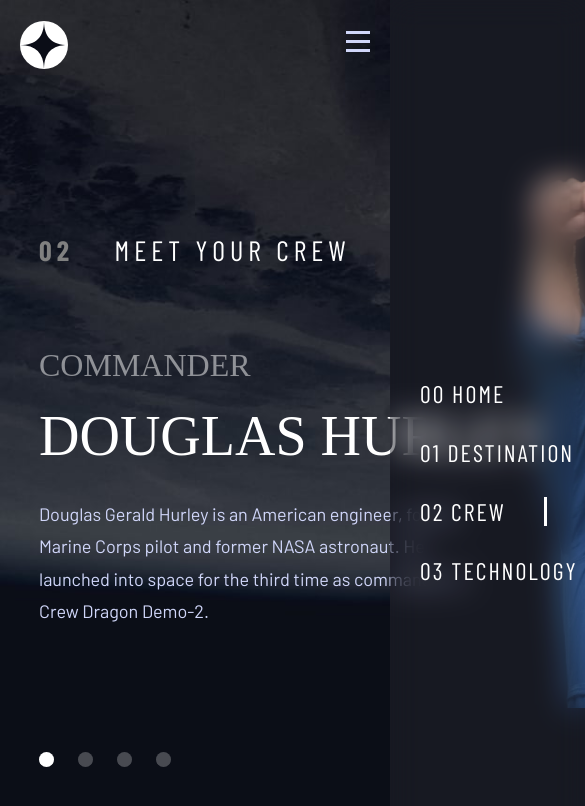
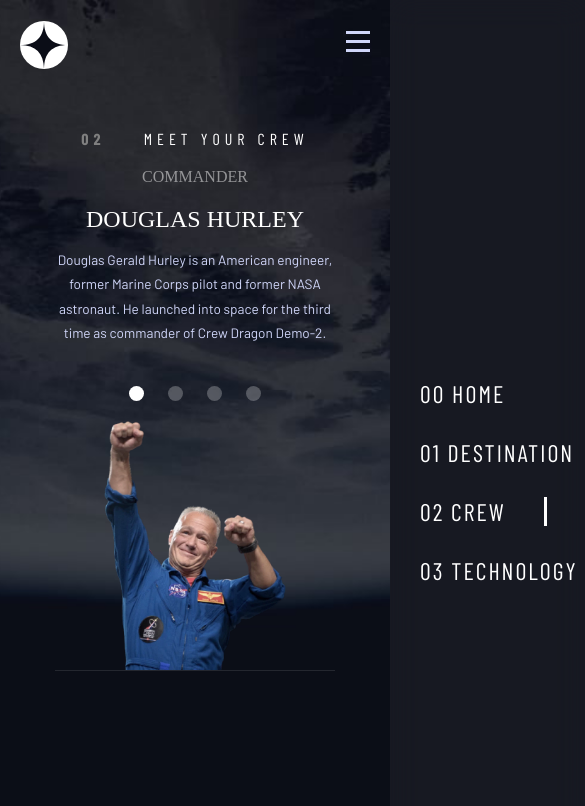
Before and after one commit to ME0WGE/React-Space-Router, a React (Vite) app: page /crew in a window 390 px wide. Shown: the top 806 px of the page, 585 px wide, since content can reach past the window. Built offline with nearby package versions, Linux system fonts and the light colour scheme; a web font is replaced by a local one.

Commit message:
responsive crew okayge

```diff
--- a/src/pages/crew/crew.css
+++ b/src/pages/crew/crew.css
@@ -1,5 +1,12 @@
 .crew-container {
   background-image: url("../../assets/crew/desktop/background-crew-desktop.jpg");
+  background-size: cover;
+  background-position: center;
+  background-repeat: no-repeat;
+  min-height: 100vh;
+  width: 100%;
+  display: flex;
+  flex-direction: column;
 }
 
 /* Structure principale */
@@ -105,3 +112,166 @@
 .crew-dot.active {
   background-color: white;
 }
+
+@media (max-width: 1440px) {
+  /* -- TABLET -- */
+  .crew-container {
+    background-image: url("../../assets/crew/tablet/background-crew-tablet.jpg");
+  }
+
+  .crew-content {
+    flex-direction: column;
+    height: auto;
+    padding: 0 5%;
+    align-items: center;
+  }
+
+  .crew-info {
+    width: 80%;
+    min-width: auto;
+    padding-top: 2rem;
+    align-items: center;
+    text-align: center;
+    order: 1;
+  }
+
+  .crew-title {
+    width: 100%;
+    text-align: center;
+    padding-top: 4rem;
+  }
+
+  .crew-details {
+    margin-top: 40px;
+    height: auto;
+    align-items: center;
+  }
+
+  .crew-details h2 {
+    font-size: 24px;
+  }
+
+  .crew-details h3 {
+    font-size: 40px;
+  }
+
+  .crew-bio {
+    width: 80%;
+    text-align: center;
+    margin-bottom: 40px;
+  }
+
+  .crew-nav {
+    justify-content: center;
+    margin-bottom: 40px;
+  }
+
+  .crew-image {
+    width: 60%;
+    height: 450px;
+    margin-top: 20px;
+    align-self: center;
+    order: 2;
+  }
+
+  .crew-image img {
+    height: 100%;
+  }
+}
+
+@media (max-width: 768px) {
+  /* -- MOBILE -- */
+  .crew-container {
+    background-image: url("../../assets/crew/mobile/background-crew-mobile.jpg");
+  }
+
+  .crew-content {
+    flex-direction: column-reverse;
+  }
+
+  .crew-info {
+    width: 95%;
+    order: 2;
+  }
+
+  .crew-image {
+    width: 80%;
+    height: 320px;
+    order: 1;
+    border-bottom: 1px solid rgba(255, 255, 255, 0.1);
+    margin-top: 0;
+  }
+
+  .crew-title {
+    padding-top: 2.5rem;
+  }
+
+  .crew-title > h1 {
+    font-size: 1.25rem;
+  }
+
+  .crew-details {
+    margin-top: 20px;
+  }
+
+  .crew-details h2 {
+    font-size: 18px;
+  }
+
+  .crew-details h3 {
+    font-size: 28px;
+    margin-bottom: 15px;
+  }
+
+  .crew-bio {
+    width: 90%;
+    height: auto;
+    max-height: 120px;
+    overflow-y: auto;
+    margin-bottom: 30px;
+    font-size: 0.9rem;
+  }
+
+  .crew-dot {
+    width: 12px;
+    height: 12px;
+  }
+
+  .crew-nav {
+    margin-top: 10px;
+    margin-bottom: 20px;
+  }
+}
+
+@media (max-width: 480px) {
+  /* -- XS MOBILE -- */
+  .crew-image {
+    height: 250px;
+  }
+
+  .crew-title {
+    padding-top: 1.5rem;
+  }
+
+  .crew-title > h1 {
+    font-size: 1rem;
+  }
+
+  .crew-details h2 {
+    font-size: 16px;
+  }
+
+  .crew-details h3 {
+    font-size: 24px;
+  }
+
+  .crew-bio {
+    font-size: 0.85rem;
+    max-height: 100px;
+  }
+
+  .crew-dot {
+    width: 10px;
+    height: 10px;
+  }
+}
```
